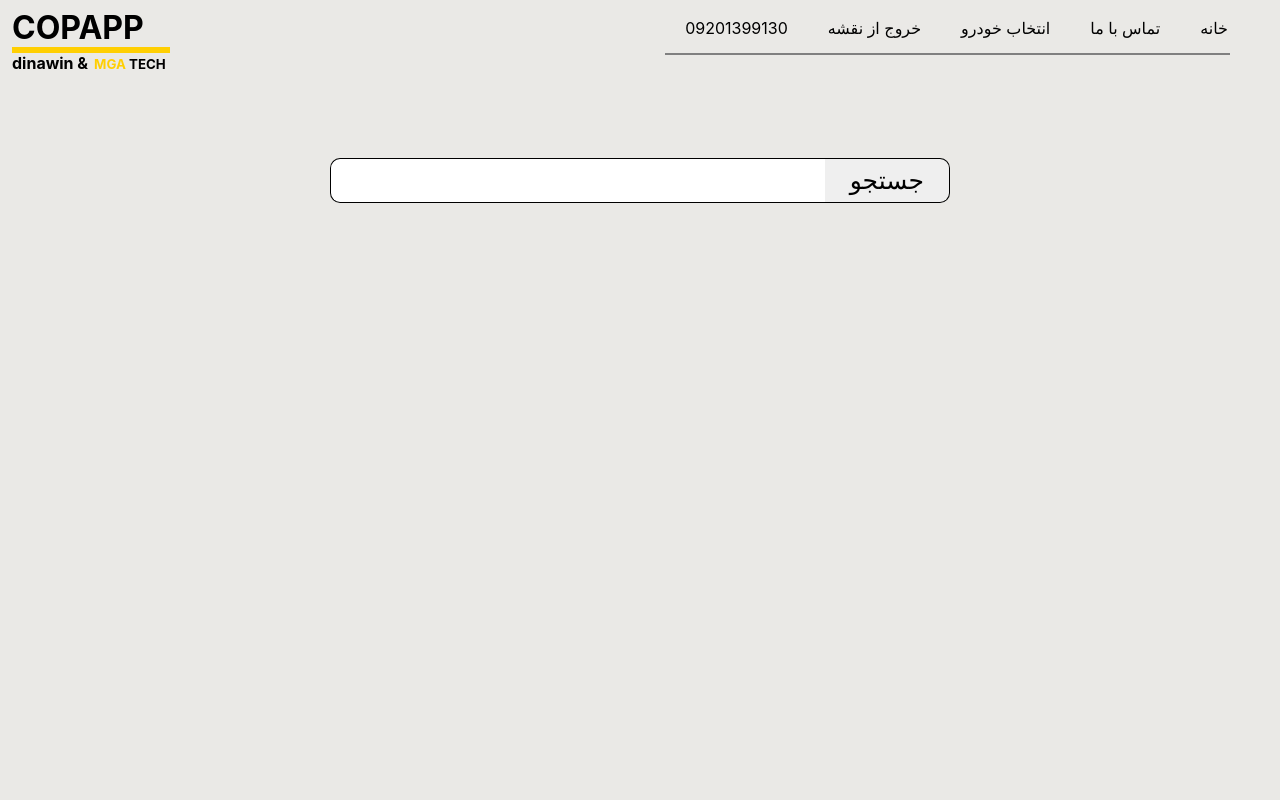
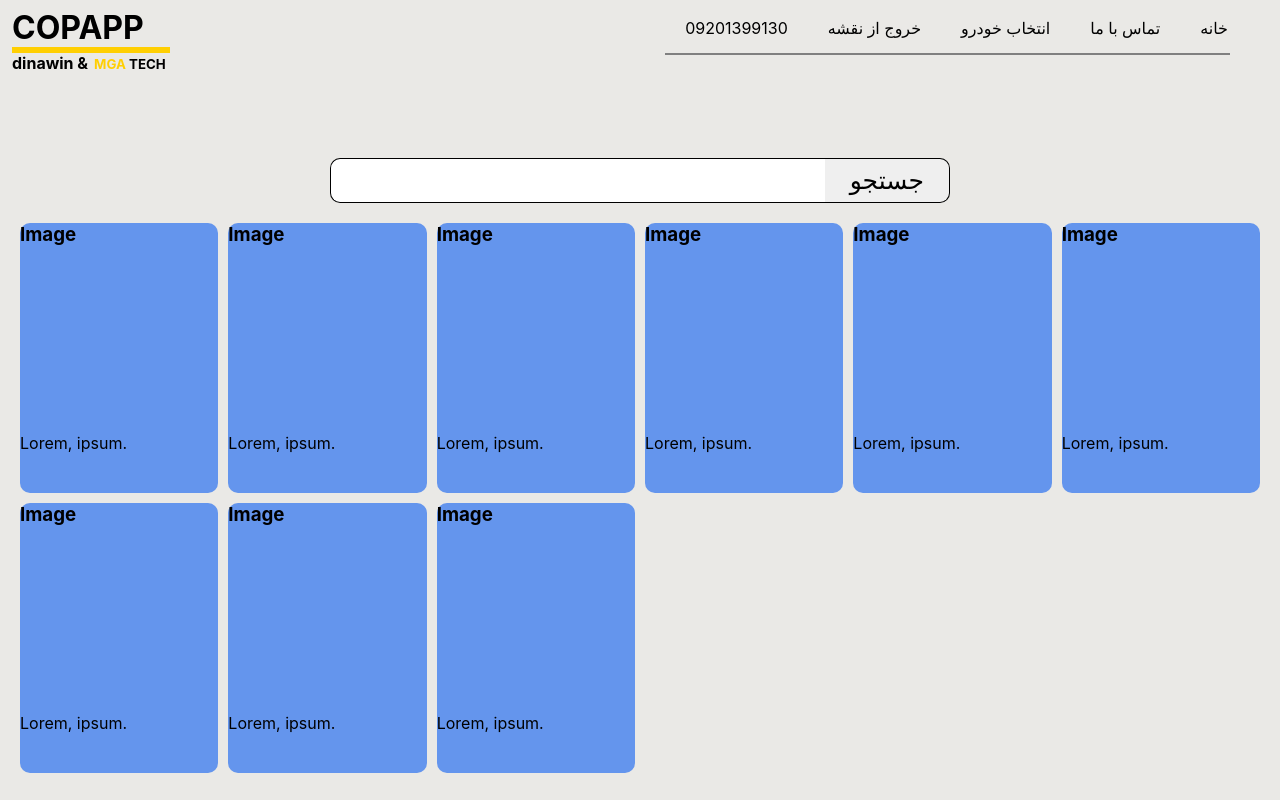
Before and after one commit to sadeghhosseiny/dinavin-HomeScreen, a React (Create React App) app: page / in a window 1280 px wide. Built offline with nearby package versions, Linux system fonts and the light colour scheme.

Commit message:
add card component and working on it

```diff
--- /dev/null
+++ b/src/component/Card/Card.jsx
@@ -0,0 +1,84 @@
+import React from 'react';
+import styles from './Card.module.css';
+
+function Card() {
+    return (
+        <div className={styles.cardContainer}>
+            <div className={styles.card}>
+                <div className={styles.info}>
+                    <h3>Image</h3>
+                </div>
+                <div className={styles.cardFooter}>
+                    <p>Lorem, ipsum.</p>
+                </div>
+            </div>
+            <div className={styles.card}>
+                <div className={styles.info}>
+                    <h3>Image</h3>
+                </div>
+                <div className={styles.cardFooter}>
+                    <p>Lorem, ipsum.</p>
+                </div>
+            </div>
+            <div className={styles.card}>
+                <div className={styles.info}>
+                    <h3>Image</h3>
+                </div>
+                <div className={styles.cardFooter}>
+                    <p>Lorem, ipsum.</p>
+                </div>
+            </div>
+            <div className={styles.card}>
+                <div className={styles.info}>
+                    <h3>Image</h3>
+                </div>
+                <div className={styles.cardFooter}>
+                    <p>Lorem, ipsum.</p>
+                </div>
+            </div>
+            <div className={styles.card}>
+                <div className={styles.info}>
+                    <h3>Image</h3>
+                </div>
+                <div className={styles.cardFooter}>
+                    <p>Lorem, ipsum.</p>
+                </div>
+            </div>
+            <div className={styles.card}>
+                <div className={styles.info}>
+                    <h3>Image</h3>
+                </div>
+                <div className={styles.cardFooter}>
+                    <p>Lorem, ipsum.</p>
+                </div>
+            </div>
+            <div className={styles.card}>
+                <div className={styles.info}>
+                    <h3>Image</h3>
+                </div>
+                <div className={styles.cardFooter}>
+                    <p>Lorem, ipsum.</p>
+                </div>
+            </div>
+            <div className={styles.card}>
+
+                <div className={styles.info}>
+                    <h3>Image</h3>
+                </div>
+                <div className={styles.cardFooter}>
+                    <p>Lorem, ipsum.</p>
+                </div>
+            </div>
+            <div className={styles.card}>
+                <div className={styles.info}>
+                    <h3>Image</h3>
+                </div>
+                <div className={styles.cardFooter}>
+                    <p>Lorem, ipsum.</p>
+                </div>
+            </div>
+        </div>
+    );
+}
+
+export default Card;
--- /dev/null
+++ b/src/component/Card/Card.module.css
@@ -0,0 +1,23 @@
+.cardContainer {
+  display: grid;
+  grid-template-columns: repeat(6, 1fr);
+  grid-gap: 10px;
+  margin-right: 20px;
+  margin-left: 20px;
+}
+
+.card {
+  width: 100%;
+  max-width: 235px;
+  height: 270px;
+  border-radius: 10px;
+  background-color: cornflowerblue;
+  position: relative;
+}
+
+.cardFooter {
+  width: 100%;
+  height: 60px;
+  position: absolute;
+  top: 210px;
+}
--- a/src/lib/SearchInput/SearchInput.module.css
+++ b/src/lib/SearchInput/SearchInput.module.css
@@ -20,6 +20,7 @@
   justify-content: center;
   align-items: flex-end;
   margin-top: 20px;
+  margin-bottom: 20px;
 }
 
 .searchBtn {
--- a/src/pages/HomeScreen/HomeScreen.jsx
+++ b/src/pages/HomeScreen/HomeScreen.jsx
@@ -1,4 +1,5 @@
 import React from 'react';
+import Card from '../../component/Card/Card';
 import Header from '../../component/header/header';
 import SearchInput from '../../lib/SearchInput/SearchInput';
 
@@ -7,6 +8,7 @@ function HomeScreen() {
         <div>
             <Header />
             <SearchInput />
+            <Card />
         </div>
     );
 }
```
